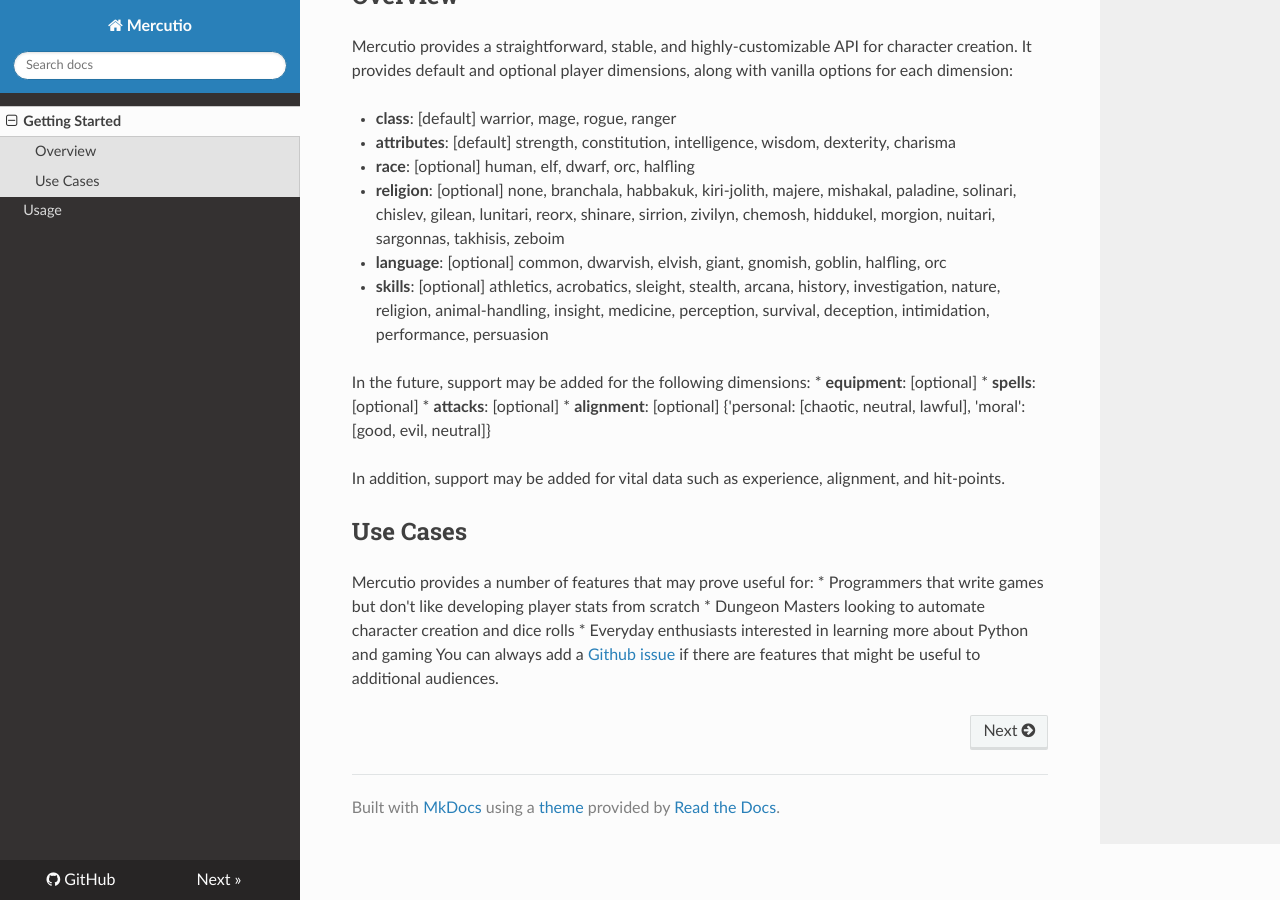
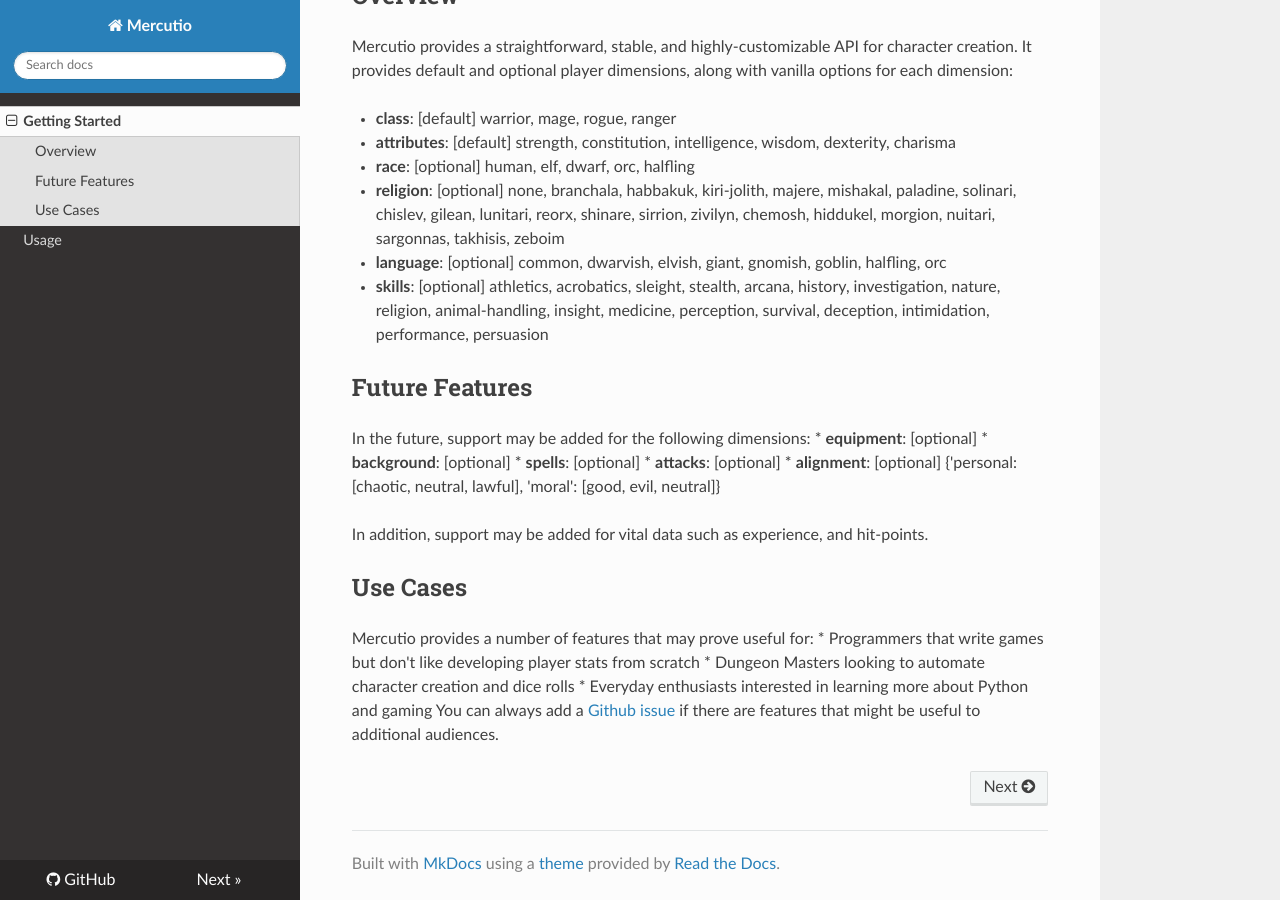
Before and after one commit to signebedi/mercutio, an MkDocs documentation site: the page built from docs/index.md, in a window 1280 px wide and 900 px high, scrolled down 523 px. Built offline with MkDocs 1.6.1, drawn with Linux system fonts in a browser that asks for light colours; nearby versions of some CDN libraries.

Commit message:
modified docs

```diff
--- a/docs/index.md
+++ b/docs/index.md
@@ -18,13 +18,16 @@
 * **language**: [optional] common, dwarvish, elvish, giant, gnomish, goblin, halfling, orc
 * **skills**: [optional] athletics, acrobatics, sleight, stealth, arcana, history, investigation, nature, religion, animal-handling, insight, medicine, perception, survival, deception, intimidation, performance, persuasion
 
+## Future Features
+
 In the future, support may be added for the following dimensions:
 * **equipment**: [optional]
+* **background**: [optional]
 * **spells**: [optional]
 * **attacks**: [optional]
 * **alignment**: [optional] {'personal: [chaotic, neutral, lawful], 'moral': [good, evil, neutral]}
 
-In addition, support may be added for vital data such as experience, alignment, and hit-points.
+In addition, support may be added for vital data such as experience, and hit-points.
 
 ## Use Cases
 
```
